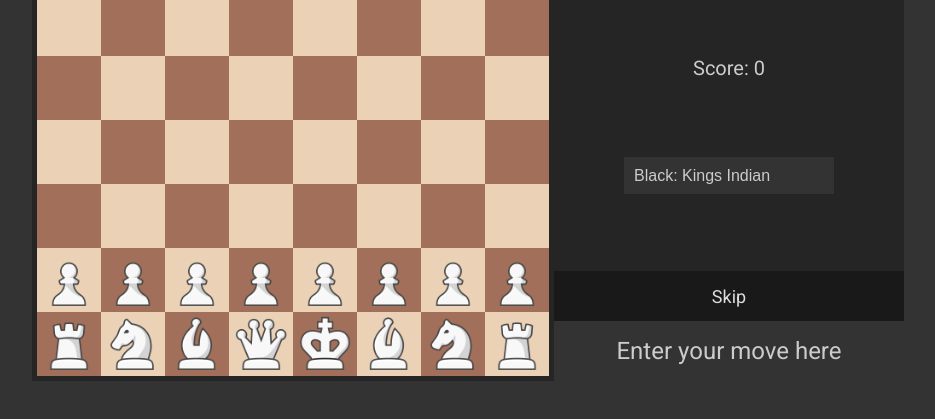
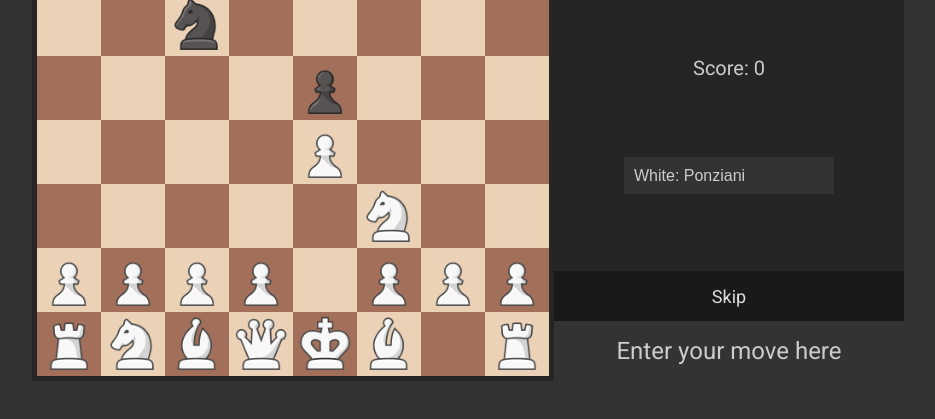
Before and after one commit to fqhd/WebChess, a website built with webpack: page openings/index.html in a window 1280 px wide. Shown: the part 311-730 px from the top of the page, without its empty margins (172-1107 px from the left). Built offline with nearby package versions, Linux system fonts and the light colour scheme.

Commit message:
feat: load and display openings

```diff
--- a/openings/index.html
+++ b/openings/index.html
@@ -20,11 +20,12 @@
 				<div id="details" class="details">
 					<h1>Black to move</h1>
 					<p>Score: 0</p>
-					<select>
+					<select id="selection-menu">
+						<option value="ponziani">White: Ponziani</option>
+						<option value="queensgambit">White: Queens Gambit</option>
+						<option value="maxlange">White: Max Lange Attack</option>
 						<option value="kingsindian">Black: Kings Indian</option>
 						<option value="frenchdefense">Black: French Defense</option>
-						<option value="maxlange">White: Max Lange Attack</option>
-						<option value="queensgambit">White: Queens Gambit</option>
 					</select>
 				</div>
 				<div class="buttons">
--- a/src/openings.json
+++ b/openings/openings.json
@@ -59,20 +59,20 @@
     },
     "queensgambit": {
         "rnbqkbnr/ppp1pppp/8/3p4/3P4/8/PPP1PPPP/RNBQKBNR w KQkq d6 0 1": "c4",
-        "rnbqkbnr/ppp1pppp/8/8/2pP4/8/PP2PPPP/RNBQKBNR w KQkq - 0 1": ["e4", "e3"],
+        "rnbqkbnr/ppp1pppp/8/8/2pP4/8/PP2PPPP/RNBQKBNR w KQkq - 0 1": "e4",
         "rnbqkbnr/ppp1ppp1/7p/8/2pPP3/8/PP3PPP/RNBQKBNR w KQkq - 0 1": "bxc4",
         "rnbqkbnr/p1p1pppp/8/1p6/2pP4/4P3/PP3PPP/RNBQKBNR w KQkq b6 0 1": "a4",
         "rnbqkbnr/2p1pppp/p7/1p6/P1pP4/4P3/1P3PPP/RNBQKBNR w KQkq - 0 1": "axb5",
         "rnbqkbnr/2p1pppp/8/1p6/2pP4/4P3/1P3PPP/RNBQKBNR w KQkq - 0 1": "Rxa8",
         "rnbqkbnr/p3pppp/2p5/1p6/P1pP4/4P3/1P3PPP/RNBQKBNR w KQkq - 0 1": "axb5",
         "rnbqkbnr/p3pppp/8/1p6/2pP4/4P3/1P3PPP/RNBQKBNR w KQkq - 0 1": "Qf3",
-        "rnbqkbnr/ppp2ppp/4p3/3p4/2PP4/8/PP2PPPP/RNBQKBNR w KQkq - 0 1": ["Nc3", "Nf3"],
+        "rnbqkbnr/ppp2ppp/4p3/3p4/2PP4/8/PP2PPPP/RNBQKBNR w KQkq - 0 1": "Nf3",
         "rnbqkbnr/pp3ppp/4p3/2pp4/2PP4/2N5/PP2PPPP/R1BQKBNR w KQkq c6 0 1": "cxd5",
         "rnbqk1nr/ppp1bppp/4p3/3p4/2PP4/2N5/PP2PPPP/R1BQKBNR w KQkq - 0 1": "Nf3",
         "rnbqkbnr/p3pppp/8/1p6/2pPP3/8/1P3PPP/RNBQKBNR w KQkq - 0 1": "Nc3",
         "rnbqkbnr/4pppp/p7/1p6/2pPP3/2N5/1P3PPP/R1BQKBNR w KQkq - 0 1": "Nxb5",
         "rnbqkb1r/ppp2ppp/4pn2/3p4/2PP4/5N2/PP2PPPP/RNBQKB1R w KQkq - 0 1": "Nc3",
-        "rnbqk2r/ppp1bppp/4pn2/3p4/2PP4/2N2N2/PP2PPPP/R1BQKB1R w KQkq - 0 1": ["Bf4", "Bg5"],
+        "rnbqk2r/ppp1bppp/4pn2/3p4/2PP4/2N2N2/PP2PPPP/R1BQKB1R w KQkq - 0 1": "Bf4",
         "rnbq1rk1/ppp1bppp/4pn2/3p2B1/2PP4/2N2N2/PP2PPPP/R2QKB1R w KQ - 6 6": "Qc2",
         "rnbq1rk1/ppp1bpp1/4pn1p/3p2B1/2PP4/2N2N2/PPQ1PPPP/R3KB1R w KQ - 0 7": "h4",
         "rnbq1rk1/ppp1bpp1/4pn2/3p2p1/2PP3P/2N2N2/PPQ1PPP1/R3KB1R w KQ - 0 8": "hxg5",
@@ -80,7 +80,7 @@
         "rnbq1rk1/ppp1bpp1/4p3/6P1/2PPp3/5N2/PPQ1PPP1/R3KB1R w KQ - 0 10": "Qxe4",
         "rnbqk2r/ppp1bpp1/4pn1p/3p2B1/2PP4/2N2N2/PP2PPPP/R2QKB1R w KQkq - 0 6": "Bxf6",
         "rnbqk2r/ppp2pp1/4pb1p/3p4/2PP4/2N2N2/PP2PPPP/R2QKB1R w KQkq - 0 7": "e3",
-        "rnbq1rk1/ppp2pp1/4pb1p/3p4/2PP4/2N1PN2/PP3PPP/R2QKB1R w KQ - 1 8": ["Qc2", "Bd3"],
+        "rnbq1rk1/ppp2pp1/4pb1p/3p4/2PP4/2N1PN2/PP3PPP/R2QKB1R w KQ - 1 8": "Qc2",
         "rnbqkbnr/pp2pppp/2p5/3p4/2PP4/8/PP2PPPP/RNBQKBNR w KQkq - 0 3": "Nf3",
         "rnbqkb1r/pp2pppp/2p2n2/3p4/2PP4/5N2/PP2PPPP/RNBQKB1R w KQkq - 2 4": "Nc6",
         "rn1qkb1r/pp2pppp/2p2n2/3p1b2/2PP4/2N2N2/PP2PPPP/R1BQKB1R w KQkq - 4 5": "Qb3",
--- a/src/openings.js
+++ b/src/openings.js
@@ -14,10 +14,18 @@ ctx.scale(dpr, dpr);
 const moveInput = document.getElementById('moveInput');
 moveInput.addEventListener('keypress', keyPressed);
 document.getElementById('skip-button').onclick = skip;
+const selectionMenu = document.getElementById('selection-menu');
+selectionMenu.addEventListener('change', function(){
+	loadOpening(this.value);
+});
 let invert = false;
 const moveAudio = new Audio('../res/move.mp3');
 const captureAudio = new Audio('../res/capture.mp3');
 const checkAudio = new Audio('../res/check.mp3');
+
+let positions = [];
+let openings;
+let index = 0;
 
 const pieceImages = {}
 function loadImage(path) {
@@ -47,7 +55,23 @@ async function loadPieces() {
 	}
 }
 
-async function skip() {
+function skip() {
+}
+
+async function loadAllOpenings() {
+	try {
+		openings = await fetch('openings.json');
+		openings = await openings.json();
+	}catch(e) {
+		console.log('failed to load openings');
+		return;
+	}
+}
+
+function loadOpening(opening) {
+	const posDict = openings[opening];
+	positions = Object.keys(posDict);
+	index = 0;
 }
 
 function chessboardIndexToSquare(x, y) {
@@ -115,20 +139,24 @@ async function keyPressed(event) {
 }
 
 async function playMove(move) {
+	console.log(move);
 	drawBoard();
 	drawLastMove(parsedMove);
 	drawPieces();
 }
 
 function loadNextPosition() {
-	// Loads a random opening position onto the board
+	chess.load(positions[index]);
+	index++;
 }
 
 async function main() {
 	await loadPieces();
+	await loadAllOpenings();
+	loadOpening(selectionMenu.value);
+	loadNextPosition();
 	drawBoard();
 	drawPieces();
-	loadNextPosition();
 }
 
 main();
```
